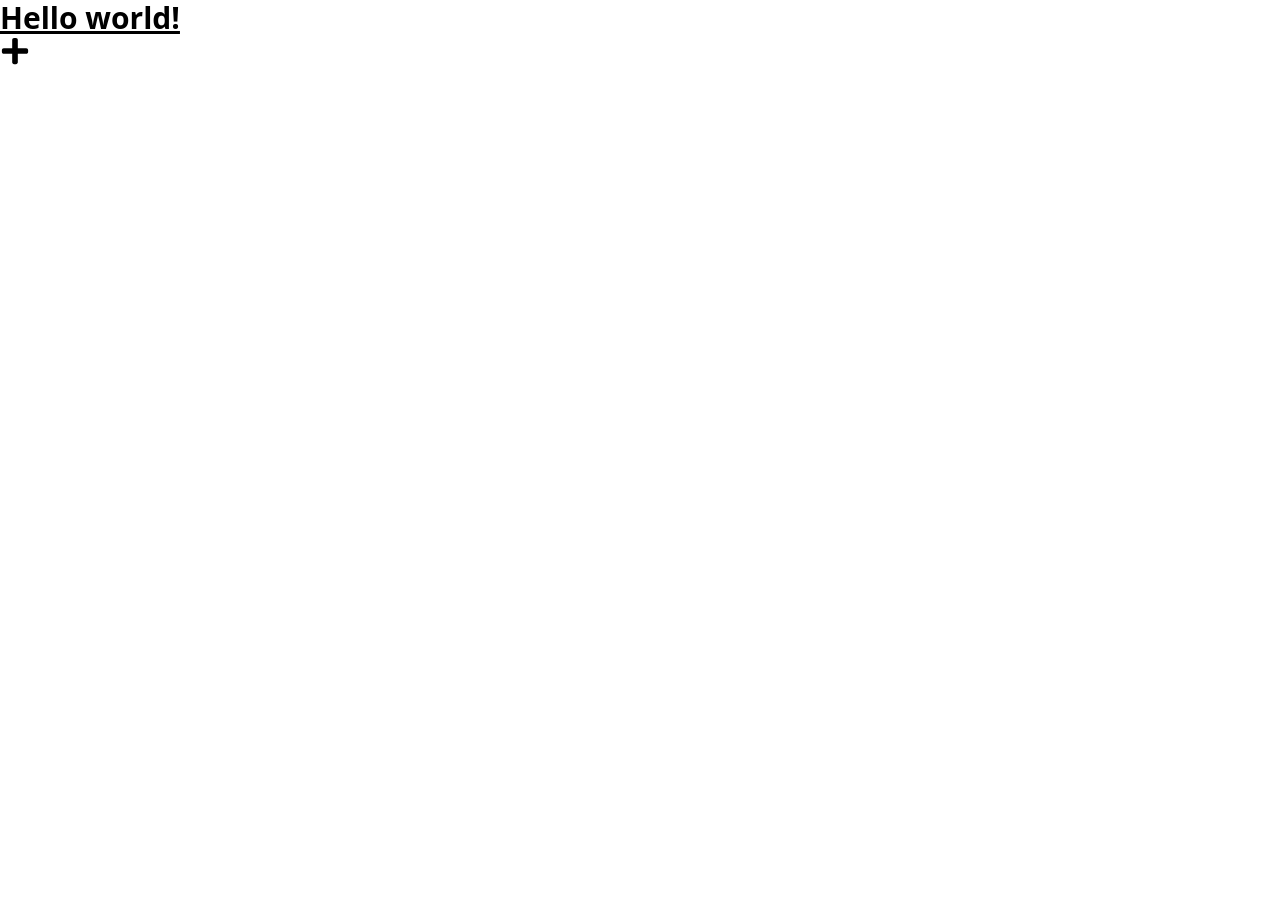
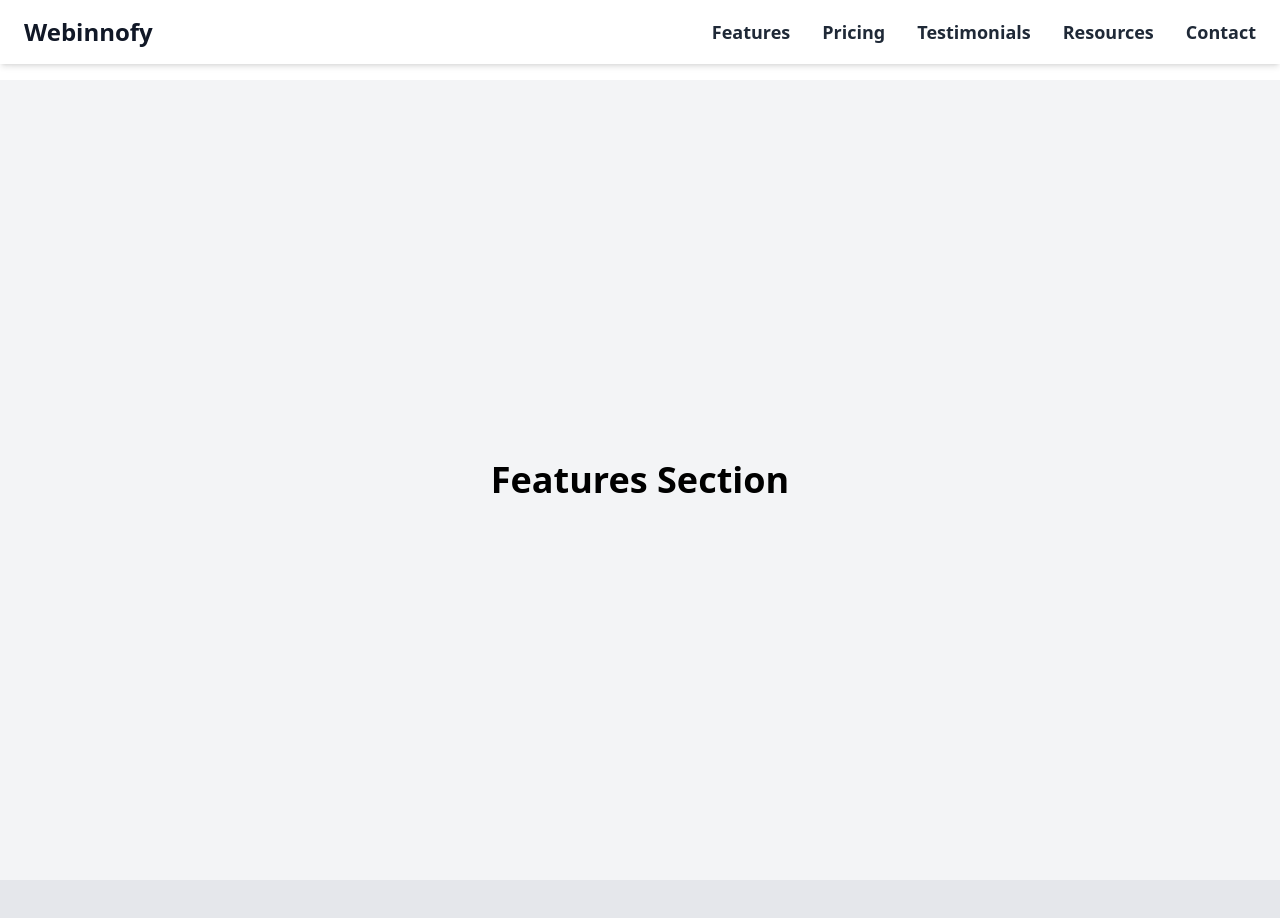
Before and after one commit to GPT-Engineer-App/ai-fusion-design, a React (Vite) app: page / in a window 1280 px wide. Shown: the top 918 px of the page. Before the commit the page ends 800 px from the top, so only its background shows below. Built offline with nearby package versions, Linux system fonts and the light colour scheme.

Commit message:
Implemented a fixed-position header with the Webinnofy logo and navigation links ("Features," "Pricing," "Testimonials," "Resources," and "Contact"). Added hover and active states, smooth scrolling, and appropriate spacing.

```diff
--- a/src/pages/Index.jsx
+++ b/src/pages/Index.jsx
@@ -1,13 +1,47 @@
-// Complete the Index page component here
 import { FaPlus } from "react-icons/fa"; // example - use react-icons/fa for icons
+import { Link } from "react-scroll"; // for smooth scrolling
 
 const Index = () => {
-  // TODO: Create the website here!
   return (
-    <h1 className="text-3xl font-bold underline">
-      Hello world! <FaPlus />
-    </h1>
-  ); // example
+    <div>
+      <header className="fixed top-0 left-0 w-full bg-white shadow-md z-50">
+        <div className="container mx-auto flex justify-between items-center py-4 px-6">
+          <div className="text-2xl font-bold text-gray-900">Webinnofy</div>
+          <nav className="flex space-x-8">
+            {["Features", "Pricing", "Testimonials", "Resources", "Contact"].map((section) => (
+              <Link
+                key={section}
+                to={section.toLowerCase()}
+                smooth={true}
+                duration={800}
+                className="text-lg font-semibold text-gray-800 hover:text-purple-600 hover:underline hover:underline-offset-4 transition-all duration-200"
+                activeClass="text-purple-600 underline underline-offset-4"
+              >
+                {section}
+              </Link>
+            ))}
+          </nav>
+        </div>
+      </header>
+      <main className="pt-20">
+        <section id="features" className="h-screen bg-gray-100 flex items-center justify-center">
+          <h2 className="text-4xl font-bold">Features Section</h2>
+        </section>
+        <section id="pricing" className="h-screen bg-gray-200 flex items-center justify-center">
+          <h2 className="text-4xl font-bold">Pricing Section</h2>
+        </section>
+        <section id="testimonials" className="h-screen bg-gray-300 flex items-center justify-center">
+          <h2 className="text-4xl font-bold">Testimonials Section</h2>
+        </section>
+        <section id="resources" className="h-screen bg-gray-400 flex items-center justify-center">
+          <h2 className="text-4xl font-bold">Resources Section</h2>
+        </section>
+        <section id="contact" className="h-screen bg-gray-500 flex items-center justify-center">
+          <h2 className="text-4xl font-bold">Contact Section</h2>
+        </section>
+      </main>
+    </div>
+  );
 };
 
 export default Index;
```
